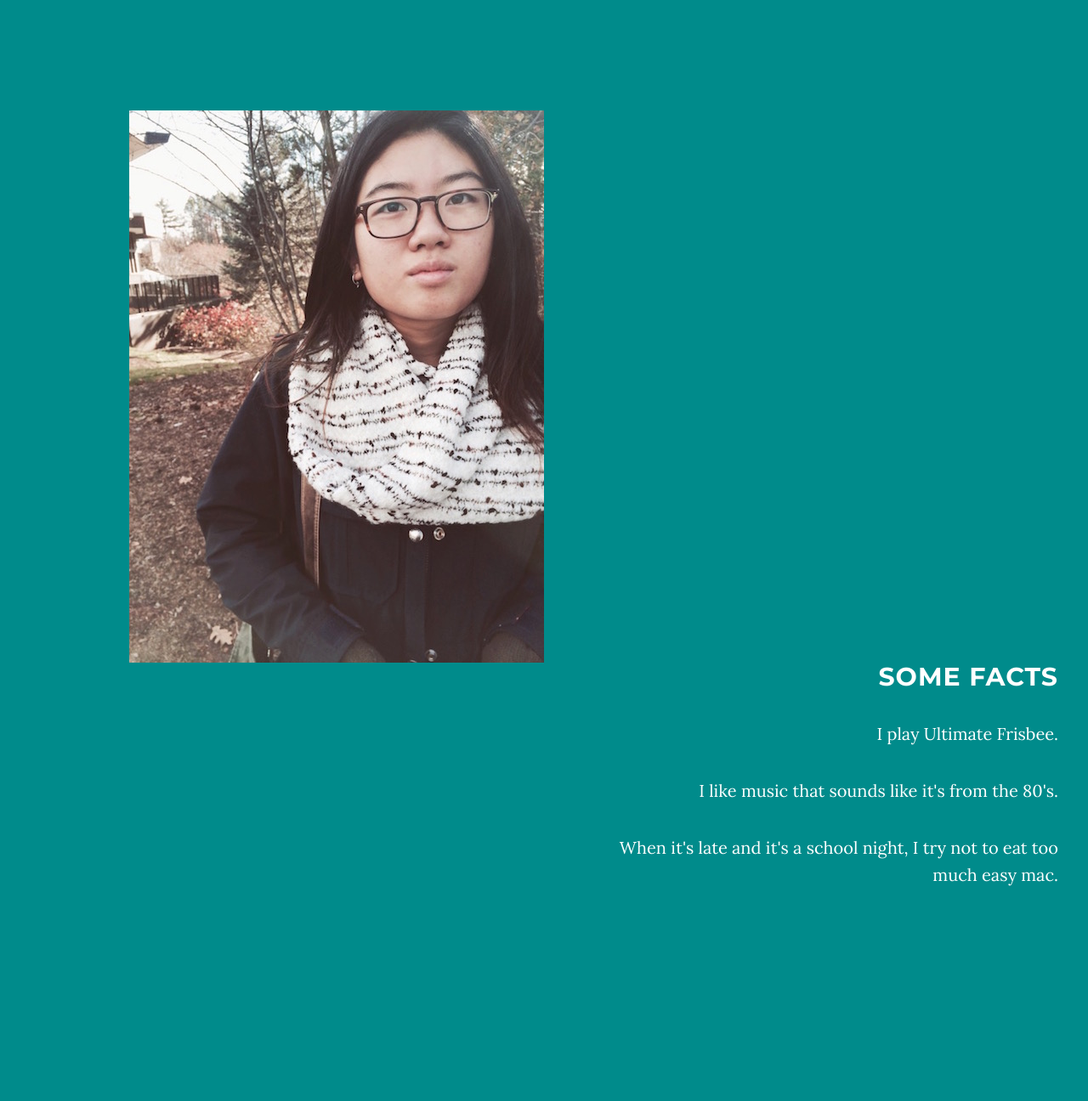
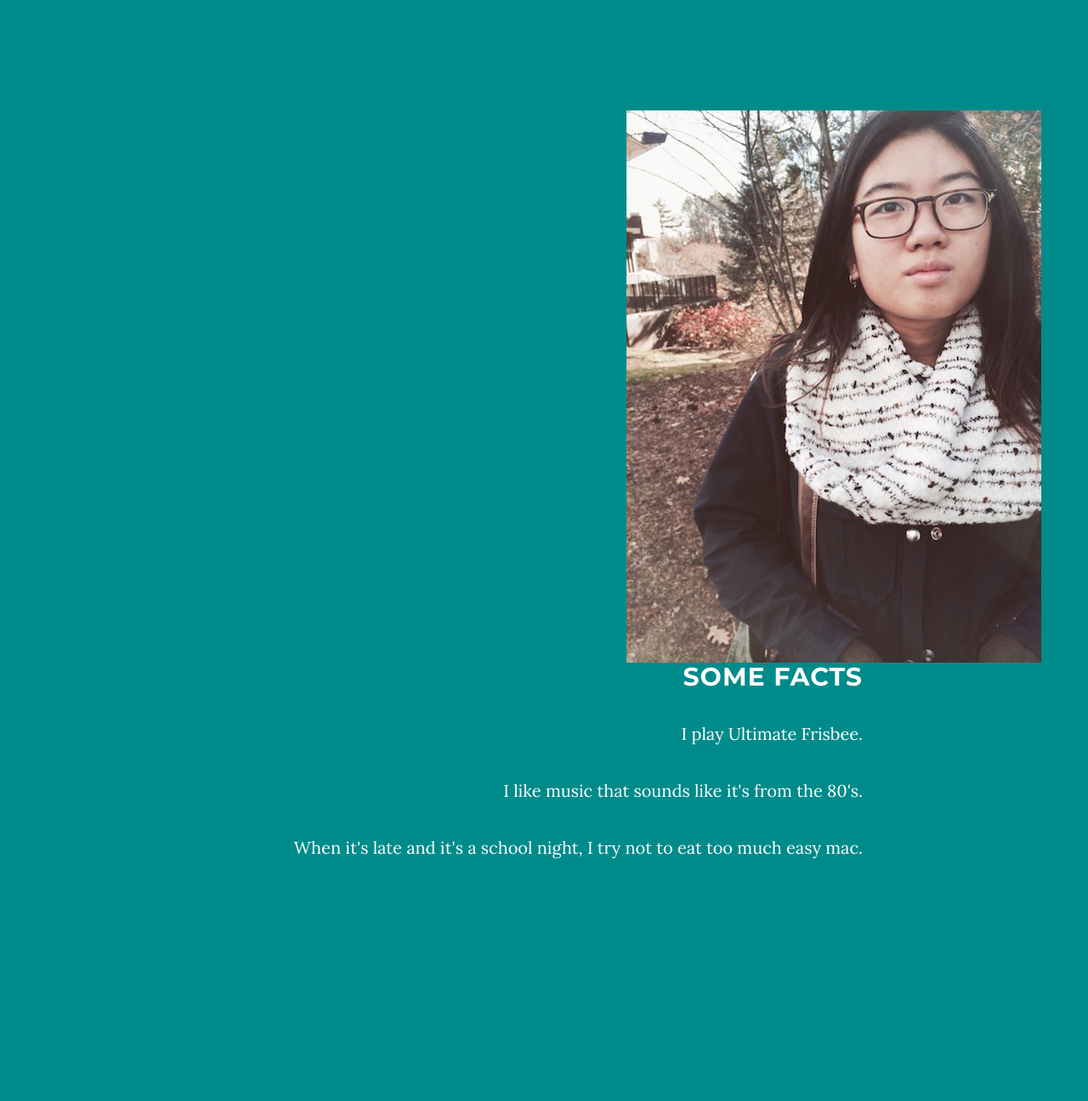
Before and after one commit to sliu4/sliu4.github.io, a plain HTML site: page index.html in a window 1280 px wide. Shown: the part 920-2216 px from the top of the page at 85% size. Drawn offline with Linux system fonts and the light colour scheme.

Commit message:
change background image and use inline-block

```diff
--- a/css/grayscale.css
+++ b/css/grayscale.css
@@ -260,7 +260,7 @@ a:focus {
     width: 100%;
     padding: 50px 0;
     color: #fff;
-    background: url(../img/Hipster_plants_snippet.jpg) no-repeat center center fixed;
+    background: url(../img/Hipster_teal.jpg) no-repeat center center fixed;
     background-color: #008b8b;
     -webkit-background-size: cover;
     -moz-background-size: cover;
@@ -366,16 +366,11 @@ body {
     webkit-tap-highlight-color: rgba(255,255,255,.2);
 }
 
-#picture {
-    float: left;
-    position: relative;
-    width: 50%;
-}
-
-#next2pic {
-    margin-left: 620px;
-    position: relative;
-    width: 50%;
+#adjacent {
+    /*float: right;*/
+    /*position: relative;*/
+    /*width: 50%;*/
+    display: inline-block;
 }
 
 #transparentbox {
--- a/index.html
+++ b/index.html
@@ -89,10 +89,10 @@
     <!-- About Section -->
     <section id="about" class="container content-section text-right">
         <div class="row">
-            <div id="picture">
+            <div id="adjacent">
                 <img src="../img/me.jpg"/>
             </div>
-            <div class="col-lg-8 col-lg-offset-2" id="next2pic">
+            <div class="col-lg-8 col-lg-offset-2" id="adjacent2">
                 <h2>Some Facts</h2>
                 <p>I play Ultimate Frisbee.</p>
                 <p>I like music that sounds like it's from the 80's.</p>
```
Also changed, not shown: img/Hipster_teal.jpg (added).
